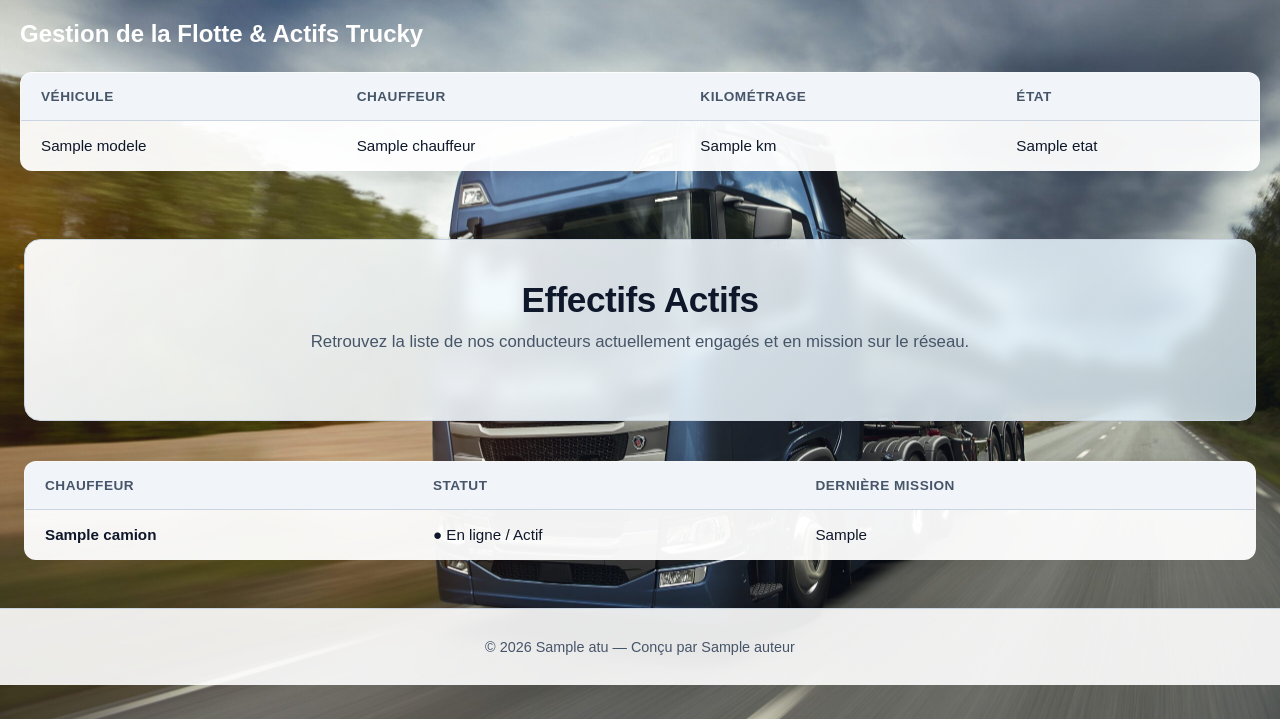
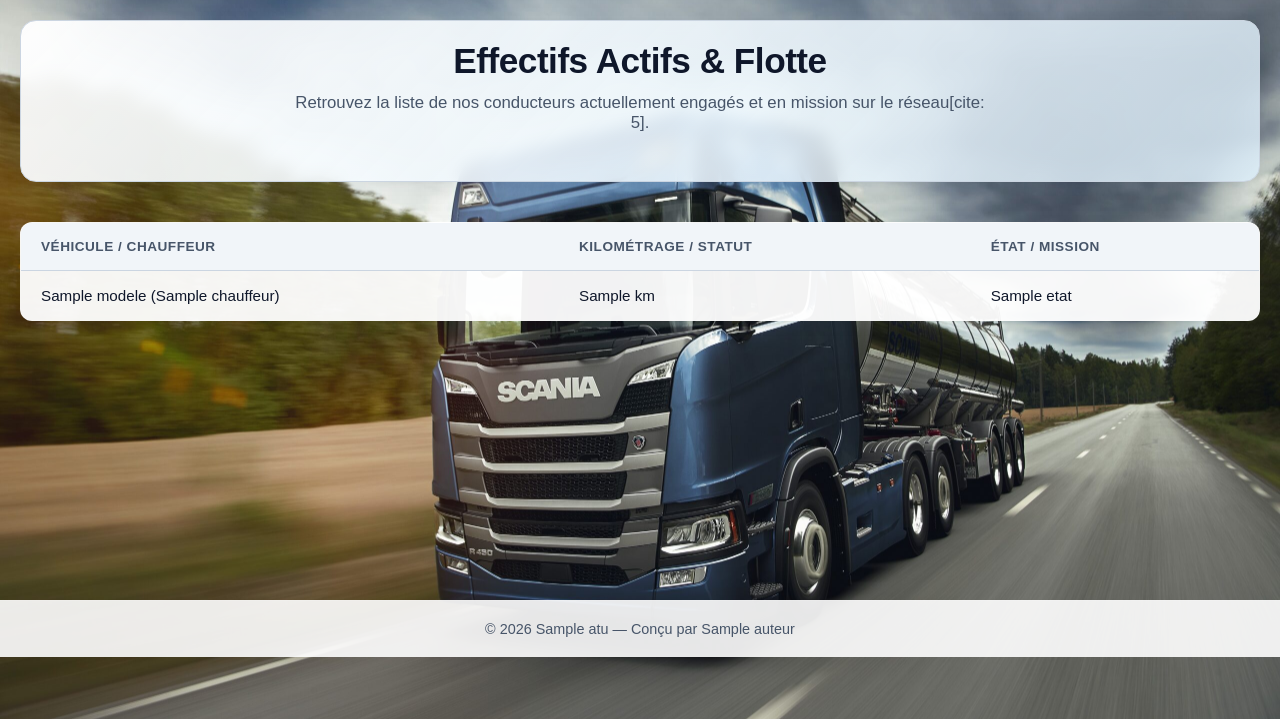
Before and after one commit to Trans-Europe-Rail/Atlantis-Transport-Union, a Flask app: template templates/actifs.html in a window 1280 px wide. Shown: the part 81-800 px from the top of the page. Run offline with Flask 3, Linux system fonts and the light colour scheme; the template is opened without the code that fills it: most values are stand-ins (such as "Sample title", 1, 10 or a date in 2020).

Commit message:
Refactor actifs.html for better structure and content
Updated the layout and content of the actifs page to improve clarity and usability.

```diff
--- a/templates/actifs.html
+++ b/templates/actifs.html
@@ -28,24 +28,26 @@
             </nav>
         </div>
     </header>
-    <main class="container" style="padding: 20px;">
-        <h2>Gestion de la Flotte & Actifs Trucky</h2>
+    <main class="container" style="padding: 20px; min-height: 70vh;">
+        <section class="hero" style="padding: 20px 0;">
+            <h2>Effectifs Actifs & Flotte</h2>
+            <p>Retrouvez la liste de nos conducteurs actuellement engagés et en mission sur le réseau[cite: 5].</p>
+        </section>
+
         <div class="fleet-section">
             {% if actifs %}
                 <table>
                     <thead>
                         <tr>
-                            <th>Véhicule</th>
-                            <th>Chauffeur</th>
-                            <th>Kilométrage</th>
-                            <th>État</th>
+                            <th>Véhicule / Chauffeur</th>
+                            <th>Kilométrage / Statut</th>
+                            <th>État / Mission</th>
                         </tr>
                     </thead>
                     <tbody>
                         {% for camion in actifs %}
                         <tr>
-                            <td>{{ camion.modele }}</td>
-                            <td>{{ camion.chauffeur }}</td>
+                            <td>{{ camion.modele }} ({{ camion.chauffeur }})</td>
                             <td>{{ camion.km }} km</td>
                             <td>{{ camion.etat }}</td>
                         </tr>
@@ -53,48 +55,15 @@
                     </tbody>
                 </table>
             {% else %}
-                <p>Chargement des données de la flotte en direct depuis Trucky...</p>
+                <div class="card" style="text-align: center; padding: 40px;">
+                    <p style="color: var(--text-muted);">Aucune donnée temps réel connectée pour le moment. Rejoignez-nous pour garnir les rangs !</p>
+                    <br>
+                    <a href="/recrutement" class="btn">Devenir conducteur actif</a>
+                </div>
             {% endif %}
         </div>
     </main>
-</body>
-</html>
-
-    <main class="container">
-        <section class="hero" style="padding: 40px 20px;">
-            <h2>Effectifs Actifs</h2>
-            <p>Retrouvez la liste de nos conducteurs actuellement engagés et en mission sur le réseau.</p>
-        </section>
-
-        {% if actifs %}
-        <table>
-            <thead>
-                <tr>
-                    <th>Chauffeur</th>
-                    <th>Statut</th>
-                    <th>Dernière mission</th>
-                </tr>
-            </thead>
-            <tbody>
-                {% for chauffeur in actifs %}
-                <tr>
-                    <td><strong>{{ chauffeur.nom }}</strong></td>
-                    <td><span style="color: var(--success);">● En ligne / Actif</span></td>
-                    <td>{{ chauffeur.derniere_mission }}</td>
-                </tr>
-                {% endfor %}
-            </tbody>
-        </table>
-        {% else %}
-        <div class="card" style="text-align: center; padding: 40px;">
-            <p style="color: var(--text-muted);">Aucune donnée temps réel connectée pour le moment. Rejoignez-nous pour garnir les rangs !</p>
-            <br>
-            <a href="/recrutement" class="btn">Devenir conducteur actif</a>
-        </div>
-        {% endif %}
-    </main>
-
-    <footer>
+    <footer style="text-align: center; padding: 20px; border-top: 1px solid rgba(255,255,255,0.1); margin-top: 40px; font-size: 0.9rem;">
         <p>&copy; 2026 {{ atu.nom }} — Conçu par {{ atu.auteur }}</p>
     </footer>
 </body>
```
